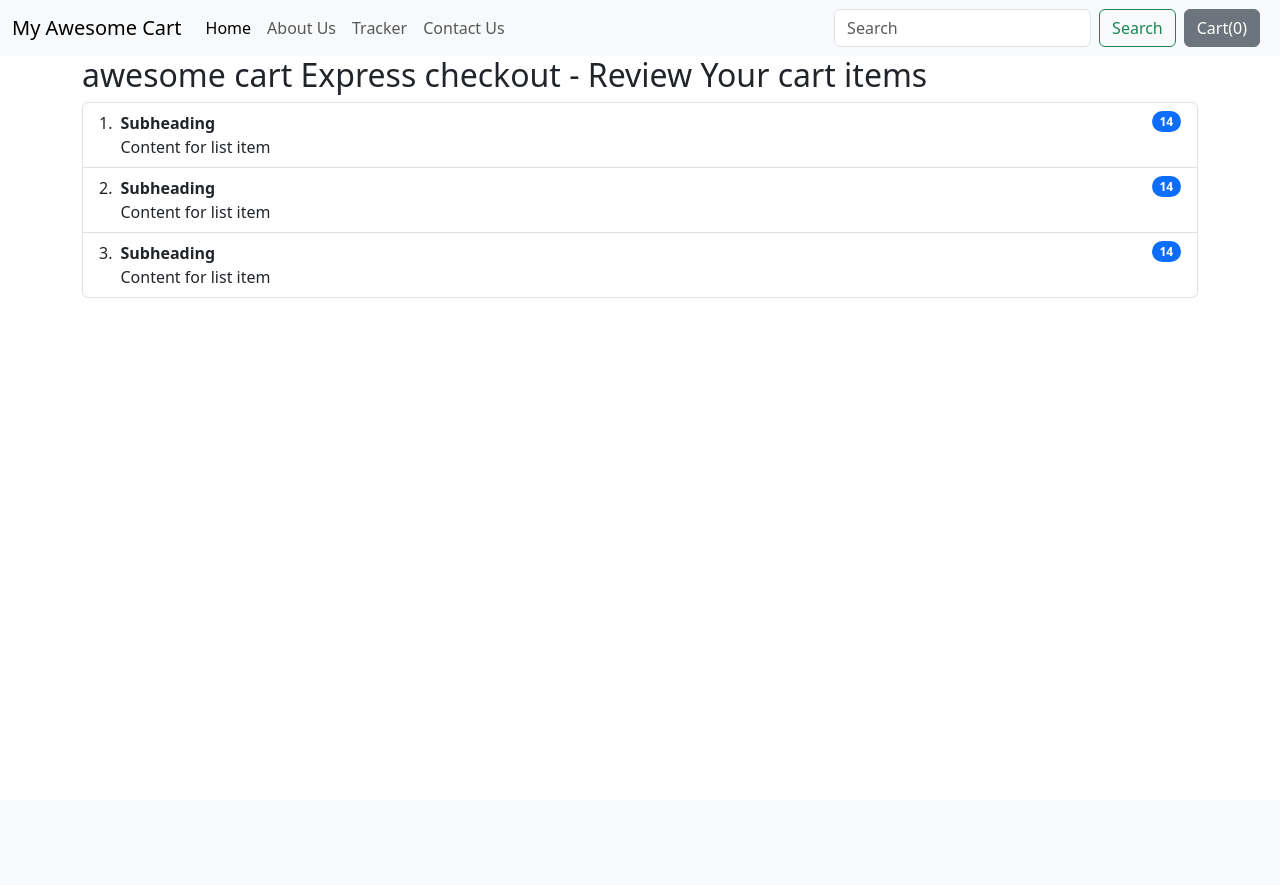
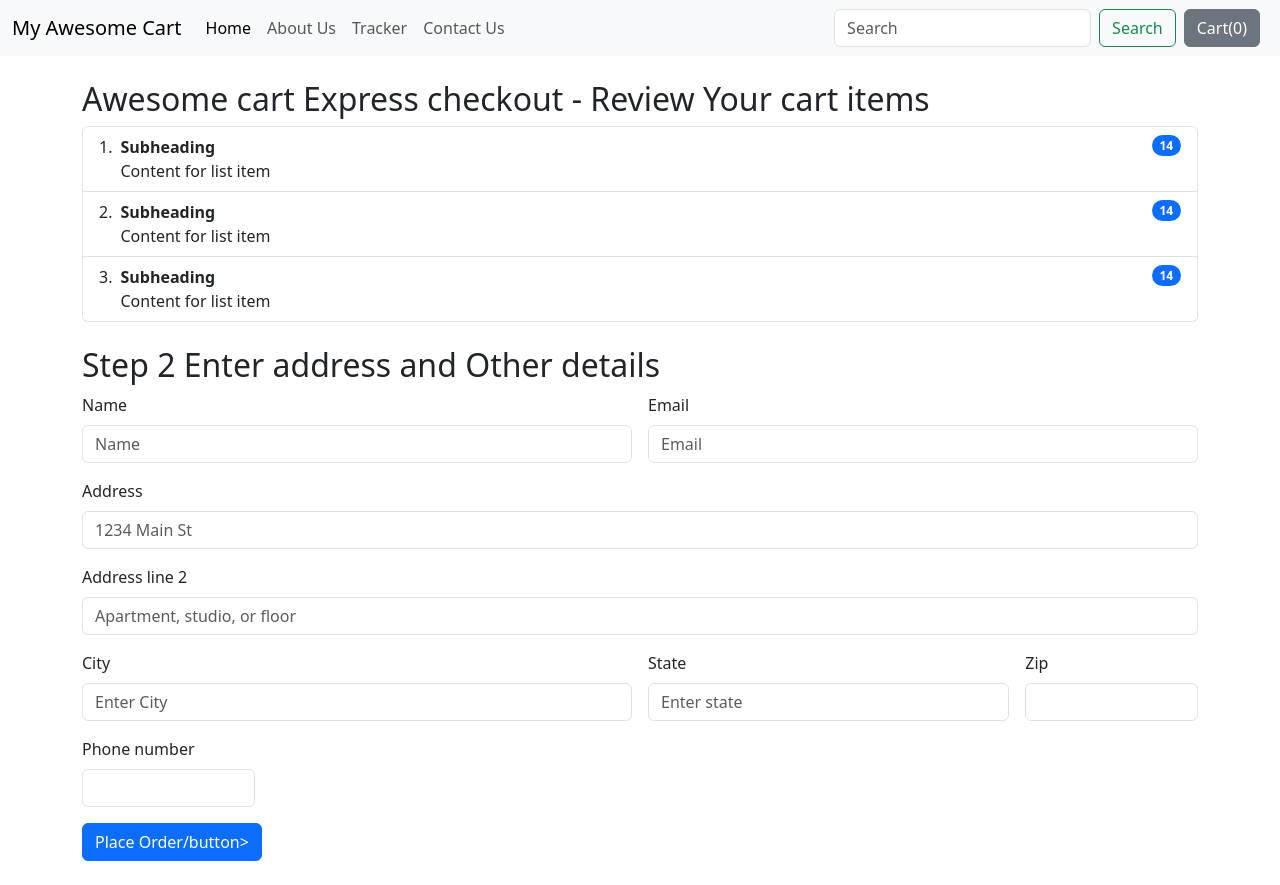
Before and after one commit to HitarthVaghela/E-Commerce-website-using-Django, a Django app: page /shop/checkout/ in a window 1280 px wide. Before the commit the page ends 298 px from the top, so only its background shows below. Run offline with Django 5.2, Linux system fonts and the light colour scheme.

Commit message:
Added Checkout

```diff
--- a/mac/shop/templates/shop/checkout.html
+++ b/mac/shop/templates/shop/checkout.html
@@ -1,28 +1,31 @@
-{% extends 'shop/basic.html' %}
-
-{% block title %} Checkout - My Awesome Cart {% endblock %}
-
-{% block body %}
+{% extends 'shop/basic.html' %} {% block title %} Checkout - My Awesome Cart {% endblock %} {% block body %}
 
 <div class="container">
-    <h2> awesome cart Express checkout - Review Your cart items</h2>
+  <div class="col my-4" >
+    <h2>Awesome cart Express checkout - Review Your cart items</h2>
     <div id="items">
       <ol class="list-group list-group-numbered">
-            <li class="list-group-item d-flex justify-content-between align-items-start">
+        <li
+          class="list-group-item d-flex justify-content-between align-items-start"
+        >
           <div class="ms-2 me-auto">
             <div class="fw-bold">Subheading</div>
             Content for list item
           </div>
           <span class="badge text-bg-primary rounded-pill">14</span>
         </li>
-            <li class="list-group-item d-flex justify-content-between align-items-start">
+        <li
+          class="list-group-item d-flex justify-content-between align-items-start"
+        >
           <div class="ms-2 me-auto">
             <div class="fw-bold">Subheading</div>
             Content for list item
           </div>
           <span class="badge text-bg-primary rounded-pill">14</span>
         </li>
-            <li class="list-group-item d-flex justify-content-between align-items-start">
+        <li
+          class="list-group-item d-flex justify-content-between align-items-start"
+        >
           <div class="ms-2 me-auto">
             <div class="fw-bold">Subheading</div>
             Content for list item
@@ -32,5 +35,46 @@
       </ol>
     </div>
   </div>
+  <div class="col my-4">
+    <h2>Step 2 Enter address and Other details</h2>
+    <form class="row g-3">
+        <div class="col-md-6">
+          <label for="inputname" class="form-label">Name</label>
+          <input type="name" class="form-control" id="inputname" placeholder="Name">
+        </div>
+        <div class="col-md-6">
+          <label for="inputEmail4" class="form-label">Email</label>
+          <input type="email" class="form-control" id="inputEmail4" placeholder="Email">
+        </div>
+        <div class="col-12">
+          <label for="inputAddress" class="form-label">Address</label>
+          <input type="text" class="form-control" id="inputAddress" placeholder="1234 Main St">
+        </div>
+        <div class="col-12">
+          <label for="inputAddress2" class="form-label">Address line 2</label>
+          <input type="text" class="form-control" id="inputAddress2" placeholder="Apartment, studio, or floor">
+        </div>
+        <div class="col-md-6">
+          <label for="inputCity" class="form-label">City</label>
+          <input type="text" class="form-control" id="inputCity" placeholder="Enter City">
+        </div>
+        <div class="col-md-4">
+          <label for="inputState" class="form-label">State</label>
+          <input type="text" class="form-control" id="state" placeholder="Enter state">
+        </div>
+        <div class="col-md-2">
+          <label for="inputZip" class="form-label">Zip</label>
+          <input type="text" class="form-control" id="inputZip">
+        </div>
+        <div class="col-md-2">
+            <label for="inputPhone" class="form-label">Phone number</label>
+            <input type="tel" class="form-control" id="inputPhone">
+          </div>
+        <div class="col-12">
+          <button type="submit" class="btn btn-primary">Place Order/button>
+        </div>
+      </form>
+  </div>
+</div>
 
 {% endblock %}
```
Lines whose indentation alone changed are shown as unchanged.
